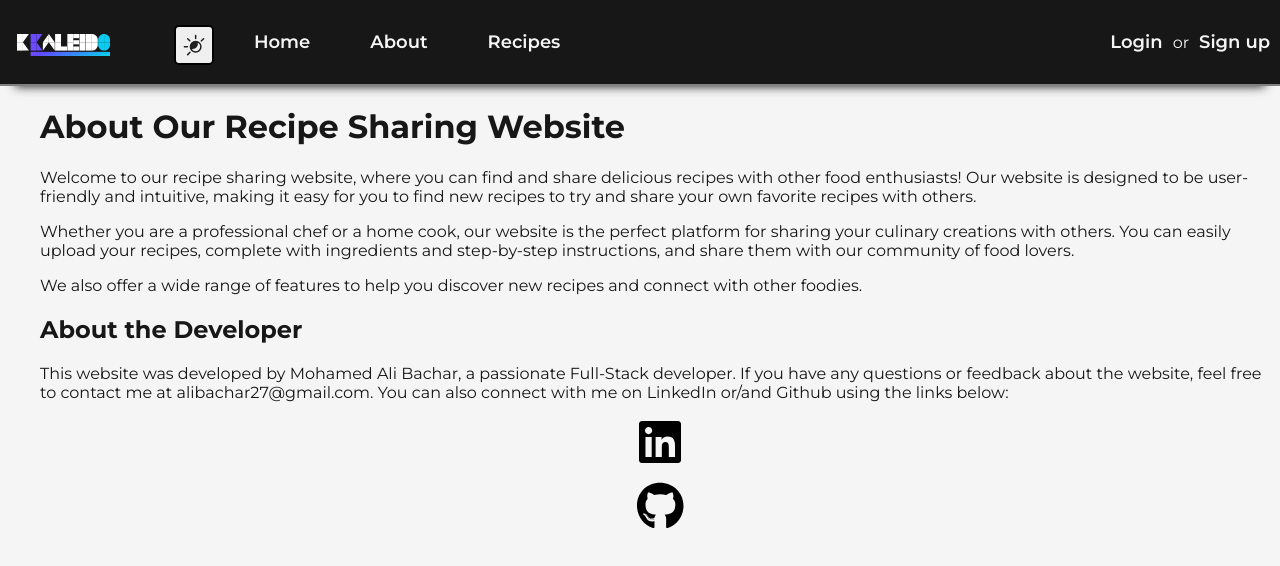
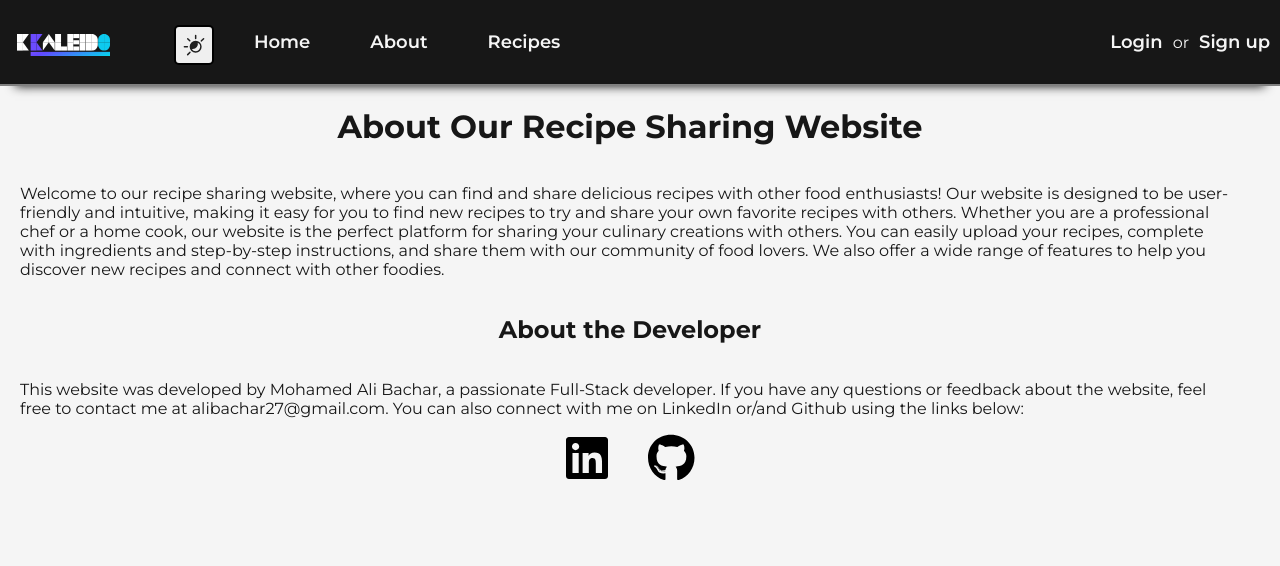
Before and after one commit to Wlkn/KitchenKaleidoscope, a React (Vite) app in the folder FrontEnd/: page /about in a window 1280 px wide. Shown: the top 566 px of the page. Built offline with nearby package versions, Linux system fonts and the light colour scheme.

Commit message:
shadow home

```diff
--- a/FrontEnd/src/styles/Home.scss
+++ b/FrontEnd/src/styles/Home.scss
@@ -385,16 +385,19 @@ h1 .world .world-globe svg path {
 .shadow-transition {
     position: absolute;
     z-index: 1;
-    bottom: 15px;
+    bottom: 25px;
     left: 0;
     width: 100%;
     height: 400px;
     pointer-events: none;
-    background: linear-gradient(rgba(0, 0, 0, 0) 0%, var(--shadow-color) 100%);
+    background: linear-gradient(
+        rgba(0, 0, 0, 0) 0%,
+        rgba(0, 0, 0, 0.1) 40%,
+        var(--background-color) 100%
+    );
 }
 
 .dark-mode-toggle {
-
     position: relative;
     z-index: 100;
     border: 2px solid currentColor;
--- a/FrontEnd/src/styles/about.scss
+++ b/FrontEnd/src/styles/about.scss
@@ -19,17 +19,21 @@
     // padding-bottom: 80px;
 }
 .about-text {
-    padding-left: 40px;
+    padding-left: 20px;
+    padding-right: 40px;
+    display: flex;
+    flex-direction: column;
+    justify-content: center;
+    align-items: center;
 }
 .linkedin-icon {
-    //place icon on the middle
-    display: flex;
     align-items: center;
     justify-content: center;
-
     color: var(--secondary-color-about);
     font-size: 1.5rem;
-    margin-bottom: 1rem;
+    width: fit-content;
+
+    //place icon on the middle
 }
 
 .linkedin-icon svg:hover {
@@ -37,14 +41,12 @@
 }
 
 .github-icon {
-    //place icon on the middle
-    display: flex;
     align-items: center;
     justify-content: center;
-
     color: var(--secondary-color-about);
     font-size: 1.5rem;
-    margin-bottom: 1rem;
+    width: fit-content;
+    margin-left: 40px;
 }
 
 .github-icon svg:hover {
--- a/FrontEnd/src/views/About.tsx
+++ b/FrontEnd/src/views/About.tsx
@@ -82,15 +82,12 @@ const About = () => {
                     website is designed to be user-friendly and intuitive,
                     making it easy for you to find new recipes to try and share
                     your own favorite recipes with others.
-                </p>
-                <p>
+
                     Whether you are a professional chef or a home cook, our
                     website is the perfect platform for sharing your culinary
                     creations with others. You can easily upload your recipes,
                     complete with ingredients and step-by-step instructions, and
                     share them with our community of food lovers.
-                </p>
-                <p>
                     We also offer a wide range of features to help you discover
                     new recipes and connect with other foodies.
                 </p>
```
